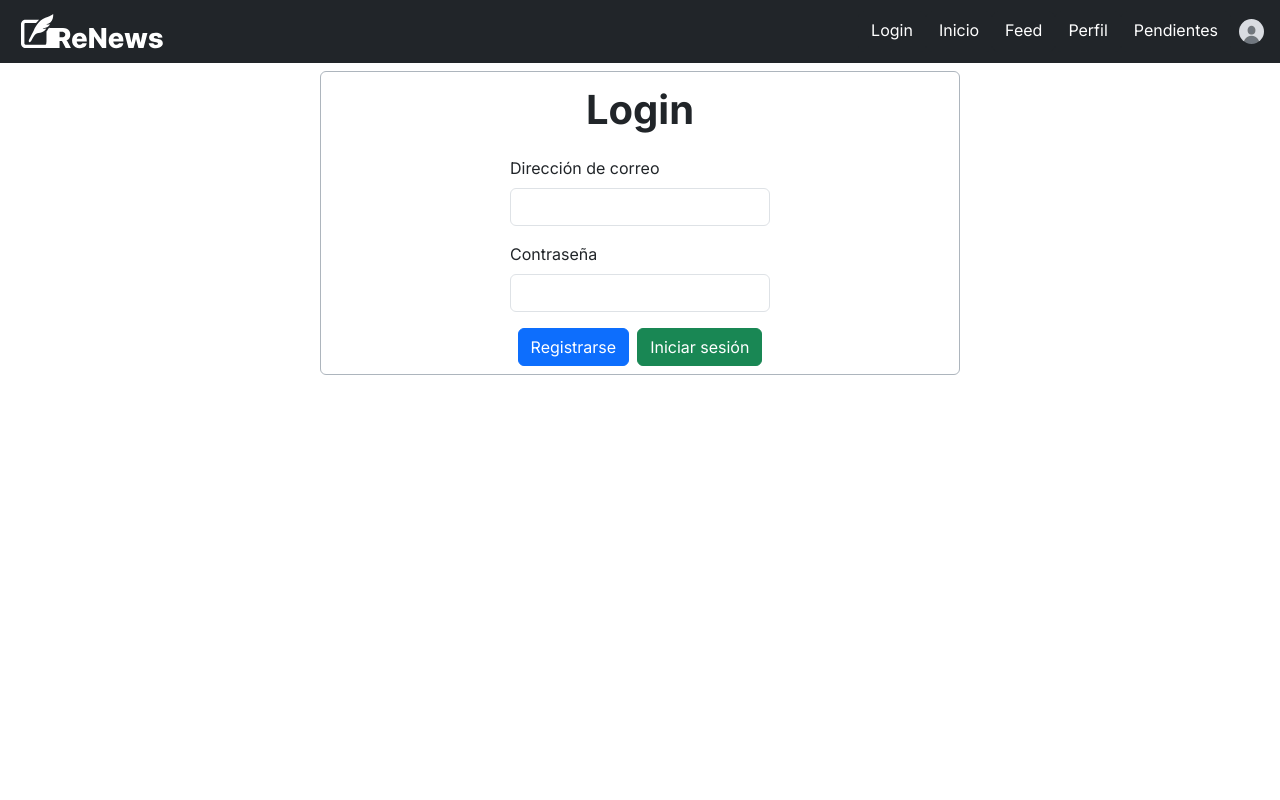
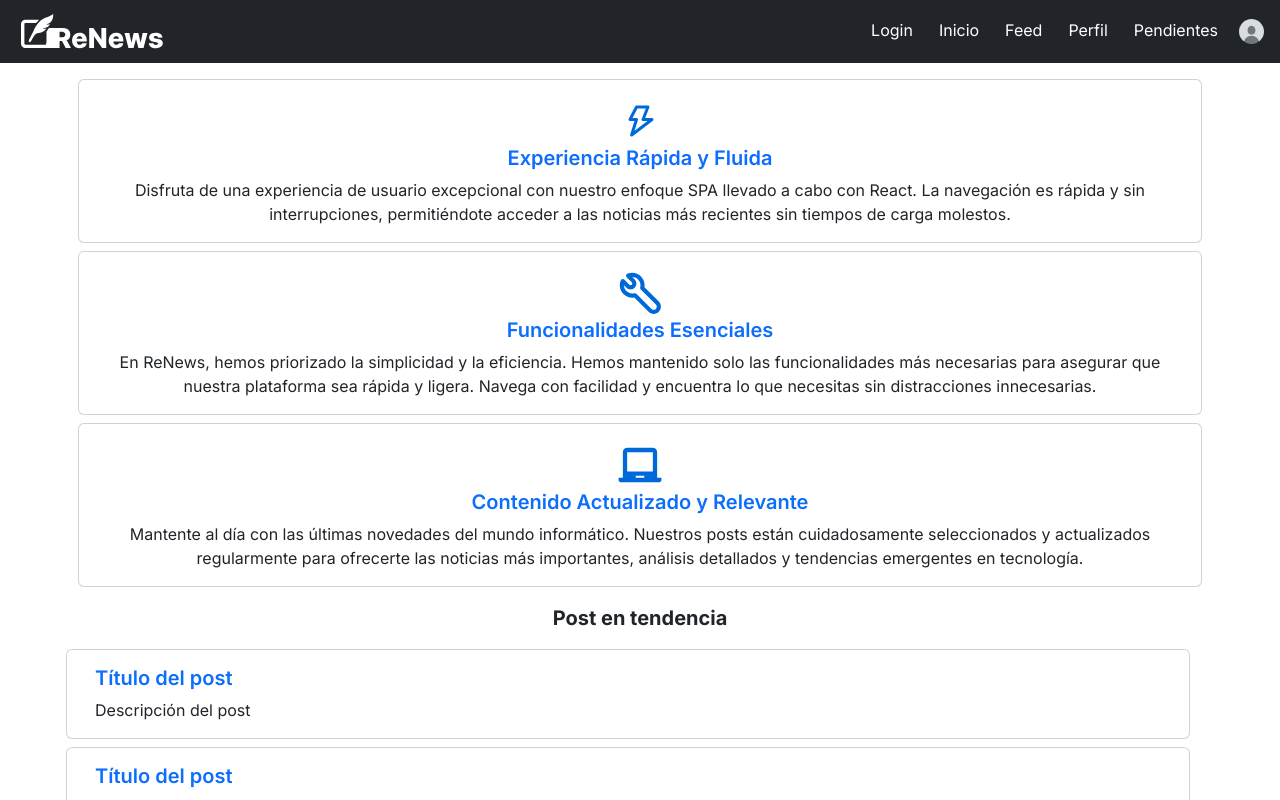
Before and after one commit to AVelazquez97/ReNews, a React (Vite) app in the folder Frontend/: page / in a window 1280 px wide. Both pictures are taken after a click on the button "Iniciar sesión". Built offline with nearby package versions, Linux system fonts and the light colour scheme.

Commit message:
ADD: Feed page and ImageCard component
- added a feed placeholder
- updated some styles to prevent overflow
- added relevant prop to components
- added image card component

```diff
--- a/Frontend/src/App.jsx
+++ b/Frontend/src/App.jsx
@@ -12,9 +12,9 @@ function App() {
   const [spaPath, setSpaPath] = useState(SPA_PATH.LOGIN)
 
   return (
-      <div>
-          <Header setSpaPath={setSpaPath}/>
-              {spaPath === SPA_PATH.LOGIN && <Login />}
+      <div className={"d-flex flex-column h-100"}>
+          <Header spaPath={spaPath} setSpaPath={setSpaPath}/>
+              {spaPath === SPA_PATH.LOGIN && <Login setSpaPath={setSpaPath}/>}
               {spaPath === SPA_PATH.HOME && <Home />}
               {spaPath === SPA_PATH.FEED && <Feed />}
               {spaPath === SPA_PATH.PROFILE && <Profile />}
--- a/Frontend/src/components/Card/Card.jsx
+++ b/Frontend/src/components/Card/Card.jsx
@@ -1,8 +1,8 @@
-import react from "react";
 import styles from "./Card.module.css";
-export default function Card ({ title, description, imgPath = false, imgWidth = "100px",  onClick = () => {}, textAlign = "start"}) {
+export default function Card ({ title, description, imgPath = false, imgWidth = "50px",
+                                  onClick = () => {}, textAlign = "start", height = "auto", width = "auto"}) {
     return (
-        <div className={`card d-flex h-100 ${styles['card-custom']} text-${textAlign}`} onClick={onClick}>
+        <div className={`card d-flex w-${width} h-${height} ${styles['card-custom']} text-${textAlign}`} onClick={onClick}>
             <div className="card-body">
                 {imgPath && <img src={imgPath} width={imgWidth}/>}
                 <h5 className={"text-primary fw-semibold"}>{title}</h5>
--- a/Frontend/src/components/Container/Container.jsx
+++ b/Frontend/src/components/Container/Container.jsx
@@ -1,6 +1,9 @@
-export default function Container({children}){
+export default function Container({children, width = "auto",
+                                      height = "auto", justifyContent = "center"
+                                      , alignItems = "center", gap = "0"}){
     return (
-        <div className={"d-flex flex-column w-50 justify-content-center align-items-center border border-dark-subtle rounded m-2 p-2"}>
+        <div className={`d-flex flex-column w-${width} h-${height} justify-content-${justifyContent}
+         align-items-${alignItems} border border-dark-subtle rounded m-2 p-2 gap-${gap}`}>
             {children}
         </div>
     )
--- a/Frontend/src/components/Header/Header.jsx
+++ b/Frontend/src/components/Header/Header.jsx
@@ -1,6 +1,6 @@
 import react from 'react';
 import {SPA_PATH} from '../../const.js'
-export default function Header({setSpaPath}){
+export default function Header({spaPath, setSpaPath}){
 
     function setRoute(path){
         setSpaPath(path);
@@ -10,13 +10,17 @@ export default function Header({setSpaPath}){
         <header className={"bg-dark d-flex align-items-center justify-content-between p-2"}>
             <img src={"./logo.svg"} alt={"ReNews logo"}/>
                 <div className="d-flex flex-row flex-wrap">
-                        <btn className="btn btn-dark" onClick={() => setRoute(SPA_PATH.LOGIN)}>Login</btn>
+                    {spaPath !== SPA_PATH.LOGIN &&
+                        <>
+                            <btn className="btn btn-dark" onClick={() => setRoute(SPA_PATH.LOGIN)}>Login</btn>
                             <btn className="btn btn-dark" onClick={() => setRoute(SPA_PATH.HOME)}>Inicio</btn>
                             <btn className="btn btn-dark" onClick={() => setRoute(SPA_PATH.FEED)}>Feed</btn>
                             <btn className="btn btn-dark" onClick={() => setRoute(SPA_PATH.PROFILE)}>Perfil</btn>
                             <btn className="btn btn-dark" onClick={() => setRoute(SPA_PATH.PENDING)}>Pendientes</btn>
-                    <img width={25} height={25} alt={"avatar"} src={"./default-profile-picture.jpg"}
-                         className={"rounded-circle m-2"}/>
+                            <img width={25} height={25} alt={"avatar"} src={"./default-profile-picture.jpg"}
+                                 className={"rounded-circle m-2"}/>
+                        </>
+                    }
                 </div>
         </header>
     );
--- /dev/null
+++ b/Frontend/src/components/ImageCard/ImageCard.jsx
@@ -0,0 +1,12 @@
+import styles from "./ImageCard.module.css";
+export default function ImageCard({title, description, imgPath = false}){
+    return (
+        <div className={`card ${styles['imageCard-custom']} style={{width: "18rem"}`}>
+            <img src={imgPath} className="card-img-top"/>
+            <div className="card-body">
+                <h5 className="card-title">{title}</h5>
+                <p className="card-text">{description}</p>
+            </div>
+        </div>
+    )
+}
--- a/Frontend/src/const.js
+++ b/Frontend/src/const.js
@@ -18,12 +18,20 @@ export const TEXT_PROPS = {
     home_card_description_2: 'En ReNews, hemos priorizado la simplicidad y la eficiencia. Hemos mantenido solo las funcionalidades más necesarias para asegurar que nuestra plataforma sea rápida y ligera. Navega con facilidad y encuentra lo que necesitas sin distracciones innecesarias.',
     home_card_title_3: 'Contenido Actualizado y Relevante',
     home_card_description_3: 'Mantente al día con las últimas novedades del mundo informático. Nuestros posts están cuidadosamente seleccionados y actualizados regularmente para ofrecerte las noticias más importantes, análisis detallados y tendencias emergentes en tecnología.',
+    release_card_title_1: 'Update 0.2.8 | Renews (Mayo 2024)',
+    release_card_description_1: 'Actualizamos nuestro diseño con Bootstrap 5.3 y estilos CSS creados unicamente para nuestra libreria de componentes, Estamos investigando un problema conocido el cual hace que los usuarios de iOS tengan problemas al cargar la pagina, estamos trabajando en ello.',
+    release_card_title_2: 'Update 0.2.7 | Renews (Diciembre 2023)',
+    release_card_description_2: 'Dadas las fechas son pocas las actualizaciones que se han realizado, pero el equipo de ReNews sigue trabajando en mejorar la experiencia de usuario y la velocidad de carga de la pagina, se han corregido algunos errores menores y se ha mejorado la estabilidad de la pagina.',
+    release_card_title_3: 'Update 0.2.6 | Renews (Septiembre 2023)',
+    release_card_description_3: 'Se ha finalizado la migracion a code igniter 4 por lo que el funcionamiento de la pagina deberia volver a ser el esperado a la brevedad, para aquellos usuarios que sigan encontrando problemas no duden en comunicarse con el equipo de desarrollo.',
+
 }
 
 export const IMG_PROPS = {
     home_card_img_1: './thunder-svgrepo-com.svg',
     home_card_img_2: './wrench-svgrepo-com.svg',
     home_card_img_3: './tech-laptop-svgrepo-com.svg',
+    release_img: './releases.jpeg',
 }
 
 export const LOGIN_DATA_INITIAL_STATE = {
--- a/Frontend/src/pages/Home/Home.jsx
+++ b/Frontend/src/pages/Home/Home.jsx
@@ -1,20 +1,21 @@
 import Card from "../../components/Card/Card.jsx";
 import { PLACEHOLDER_TEXT_PROPS, TEXT_PROPS, IMG_PROPS } from "../../const.js";
+import ImageCard from "../../components/ImageCard/ImageCard.jsx";
 
 export default function Home({}){
     return (
-        <div className={"d-flex flex-column h-100 bg-white pageContent"} >
+        <div className={"flex-grow-1 d-flex flex-column h-100 bg-white pageContent overflow-y-scroll"}>
             <div className="container text-center p-2">
-                <div className="row">
-                    <div className="col">
+                <div className="row d-flex flex-wrap flex-column justify-content-center align-items-center">
+                    <div className="col mt-2">
                         <Card title={TEXT_PROPS.home_card_title_1} description={TEXT_PROPS.home_card_description_1}
                               imgPath={IMG_PROPS.home_card_img_1} textAlign={"center"}/>
                     </div>
-                    <div className="col">
+                    <div className="col mt-2">
                         <Card title={TEXT_PROPS.home_card_title_2} description={TEXT_PROPS.home_card_description_2}
                               imgPath={IMG_PROPS.home_card_img_2} textAlign={"center"}/>
                     </div>
-                    <div className="col">
+                    <div className="col mt-2">
                         <Card title={TEXT_PROPS.home_card_title_3} description={TEXT_PROPS.home_card_description_3}
                               imgPath={IMG_PROPS.home_card_img_3} textAlign={"center"}/>
                     </div>
@@ -25,30 +26,32 @@ export default function Home({}){
                     <p className={"fs-5 fw-bold"}> Post en tendencia </p>
                     <div className="row mb-2">
                         <Card isPostCard={true} title={PLACEHOLDER_TEXT_PROPS.card_title}
-                              description={PLACEHOLDER_TEXT_PROPS.card_description}/>
+                              description={PLACEHOLDER_TEXT_PROPS.card_description} width={"100%"}/>
                     </div>
                     <div className="row mb-2">
                         <Card isPostCard={true} title={PLACEHOLDER_TEXT_PROPS.card_title}
-                              description={PLACEHOLDER_TEXT_PROPS.card_description}/>
+                              description={PLACEHOLDER_TEXT_PROPS.card_description} width={"100%"}/>
                     </div>
                     <div className="row mb-2">
                         <Card isPostCard={true} title={PLACEHOLDER_TEXT_PROPS.card_title}
-                              description={PLACEHOLDER_TEXT_PROPS.card_description}/>
+                              description={PLACEHOLDER_TEXT_PROPS.card_description} width={"100%"}/>
                     </div>
                 </div>
-                <div className="row mb-2">
-                    <p className={"fs-5 fw-bold"}> ¿Qué hay de nuevo últimas versiones? </p>
-                    <div className="row mb-2">
-                        <Card isPostCard={true} title={PLACEHOLDER_TEXT_PROPS.card_title}
-                              description={PLACEHOLDER_TEXT_PROPS.card_description}/>
+            </div>
+            <div className="container text-center p-2">
+                <div className="row">
+                    <p className={"fs-5 fw-bold"}> ¿Qué hay de nuevo en las ultimas actualizaciones? </p>
+                    <div className="col mt-2 d-flex justify-content-center">
+                        <ImageCard imgPath={IMG_PROPS.release_img} title={TEXT_PROPS.release_card_title_1}
+                                   description={TEXT_PROPS.release_card_description_1}/>
                     </div>
-                    <div className="row mb-2">
-                        <Card isPostCard={true} title={PLACEHOLDER_TEXT_PROPS.card_title}
-                              description={PLACEHOLDER_TEXT_PROPS.card_description}/>
+                    <div className="col mt-2 d-flex justify-content-center">
+                        <ImageCard imgPath={IMG_PROPS.release_img} title={TEXT_PROPS.release_card_title_2}
+                                   description={TEXT_PROPS.release_card_description_2}/>
                     </div>
-                    <div className="row mb-2">
-                        <Card isPostCard={true} title={PLACEHOLDER_TEXT_PROPS.card_title}
-                              description={PLACEHOLDER_TEXT_PROPS.card_description}/>
+                    <div className="col mt-2 d-flex justify-content-center">
+                        <ImageCard imgPath={IMG_PROPS.release_img} title={TEXT_PROPS.release_card_title_3}
+                                   description={TEXT_PROPS.release_card_description_3}/>
                     </div>
                 </div>
             </div>
--- a/Frontend/src/pages/Login/Login.jsx
+++ b/Frontend/src/pages/Login/Login.jsx
@@ -1,13 +1,14 @@
-import {LOGIN_DATA_INITIAL_STATE} from "../../const.js";
+import {LOGIN_DATA_INITIAL_STATE, SPA_PATH} from "../../const.js";
 import Container from "../../components/Container/Container.jsx";
 import {useState} from "react";
 
-export default function Login(){
+export default function Login({setSpaPath}){
     const [view, setView] = useState("login");
     const [loginData, setLoginData] = useState(LOGIN_DATA_INITIAL_STATE);
 
     function handleLogin(){
         console.log("login...");
+        setSpaPath(SPA_PATH.HOME);
     }
 
     function handleRegister(){
@@ -33,7 +34,7 @@ export default function Login(){
     }
 
     return (
-        <div className={"pageContent d-flex justify-content-center"}>
+        <div className={"flex-grow-1 d-flex flex-column w-100 h-100 align-items-center pageContent overflow-y-scroll"}>
             <Container>
                 <p className={"fs-1 fw-bold"}>{view === "login" ? "Login" : "Registrarse"}</p>
                 <form className={"text-start"}>
@@ -82,10 +83,10 @@ export default function Login(){
                     {view === "login" ?
                         <>
                             <button className="btn btn-primary" onClick={() => setView("register")}>Registrarse</button>
-                            <button className="btn btn-success" onClick={() => handleLogin()}>Iniciar sesión</button>
+                            <button className="btn btn-dark" onClick={() => handleLogin()}>Iniciar sesión</button>
                         </>
                         :
-                        <button className="btn btn-success" onClick={() => handleRegister()}>Enviar</button>
+                        <button className="btn btn-primary" onClick={() => handleRegister()}>Enviar</button>
                 }
                 </div>
             </Container>
```
Also changed, not shown: Frontend/src/components/ImageCard/ImageCard.module.css (added, +12 -0 lines), Frontend/src/pages/Feed/Feed.jsx (+24 -2 lines), Frontend/public/releases.jpeg (added).
